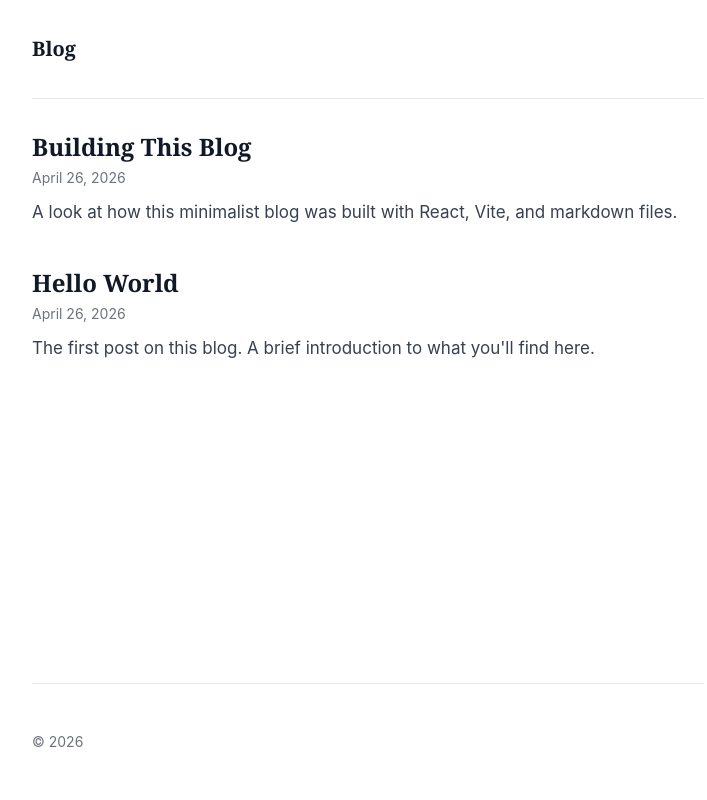
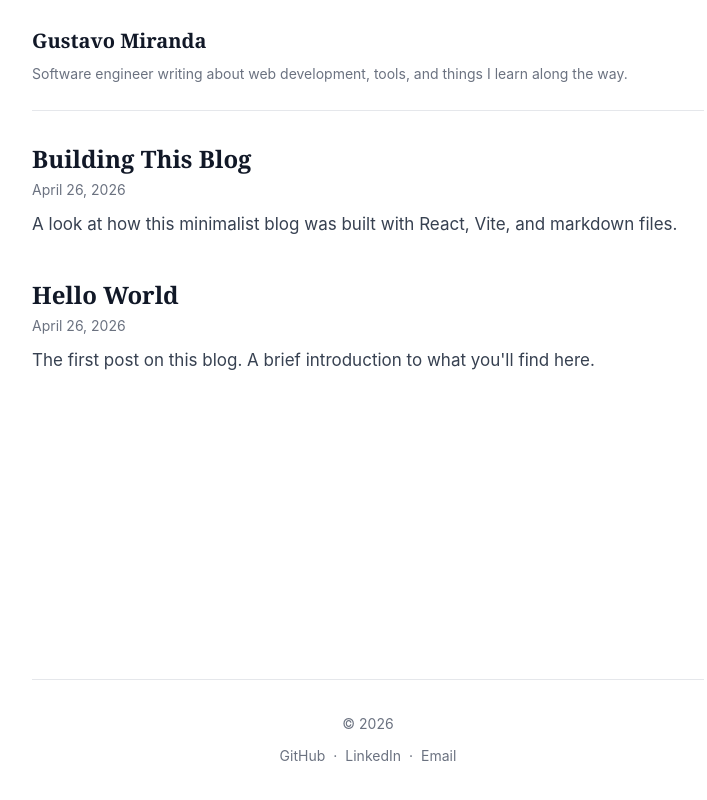
Before and after one commit to gustmrg/blog, an Astro site: page / in a window 1280 px wide. Shown: the whole page, without its empty margins (272-979 px from the left). Built offline with nearby package versions, Linux system fonts and the light colour scheme; Astro itself is replaced by a stand-in of ours.

Commit message:
feat: update blog header and footer

```diff
--- a/astro.config.mjs
+++ b/astro.config.mjs
@@ -2,4 +2,6 @@
 import { defineConfig } from 'astro/config';
 
 // https://astro.build/config
-export default defineConfig({});
+export default defineConfig({
+  site: 'https://blog.yourdomain.com',
+});
--- a/src/layouts/Base.astro
+++ b/src/layouts/Base.astro
@@ -21,15 +21,21 @@ const { title, description = "A minimalist blog" } = Astro.props;
   <body>
     <div class="layout">
       <header>
-        <nav>
-          <a href="/" class="site-title">Blog</a>
-        </nav>
+        <a href="/" class="site-title">Gustavo Miranda</a>
+        <p class="tagline">Software engineer writing about web development, tools, and things I learn along the way.</p>
       </header>
       <main>
         <slot />
       </main>
       <footer>
         <p>&copy; {new Date().getFullYear()}</p>
+        <nav class="social-links">
+          <a href="#">GitHub</a>
+          <span>·</span>
+          <a href="#">LinkedIn</a>
+          <span>·</span>
+          <a href="#">Email</a>
+        </nav>
       </footer>
     </div>
   </body>
--- a/src/styles/global.css
+++ b/src/styles/global.css
@@ -56,8 +56,34 @@ body {
 /* Header */
 
 header {
+  padding: 1.5rem 0;
+  border-bottom: 1px solid var(--border);
+}
+
+.site-title {
+  font-family: var(--serif);
+  font-size: 1.25rem;
+  font-weight: 700;
+  color: var(--text-heading);
+  text-decoration: none;
+  display: block;
+}
+
+.site-title:hover {
+  color: var(--accent);
+}
+
+.tagline {
+  margin: 0.25rem 0 0;
+  font-size: 0.875rem;
+  color: var(--text-muted);
+}
+
+/* Main */
+
+main {
+  flex: 1;
   padding: 2rem 0;
-  border-bottom: 1px solid var(--border);
 }
 
 header nav {
@@ -71,6 +97,7 @@ header nav {
   font-weight: 700;
   color: var(--text-heading);
   text-decoration: none;
+  margin: 0;
 }
 
 .site-title:hover {
@@ -91,6 +118,38 @@ footer {
   border-top: 1px solid var(--border);
   color: var(--text-muted);
   font-size: 0.875rem;
+  text-align: center;
+}
+
+footer p {
+  margin: 0 0 0.5rem;
+}
+
+.social-links {
+  display: flex;
+  justify-content: center;
+  align-items: center;
+  gap: 0.5rem;
+}
+
+.social-links a {
+  color: var(--text-muted);
+  text-decoration: none;
+}
+
+.social-links a:hover {
+  color: var(--accent);
+}
+
+/* Intro (header variant on homepage) */
+
+header.intro .site-title {
+  font-size: 1.75rem;
+}
+
+header.intro p {
+  margin: 0;
+  color: var(--text-muted);
 }
 
 /* Post list */
```
Also changed, not shown: .github/workflows/deploy.yml (added), 2 other files.
